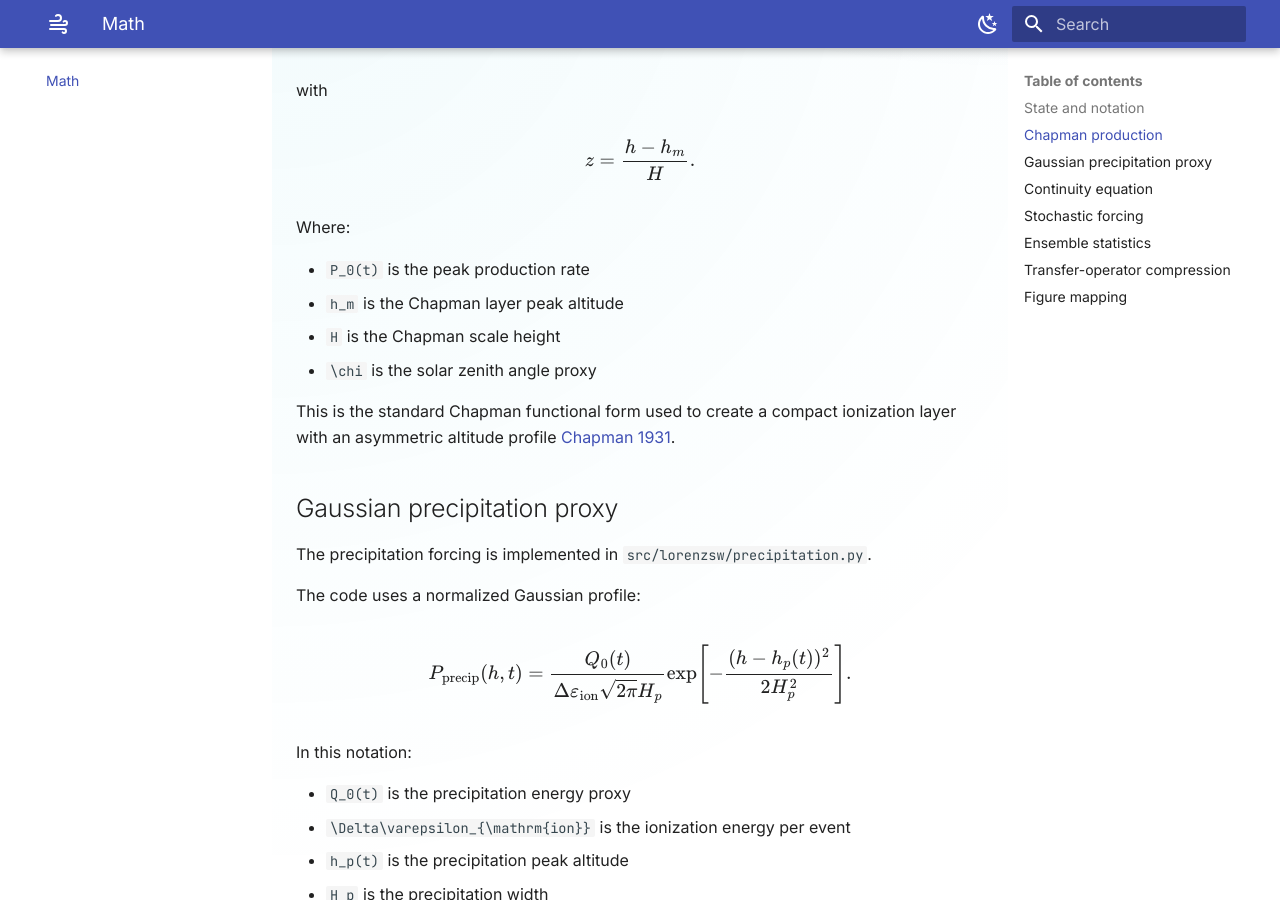
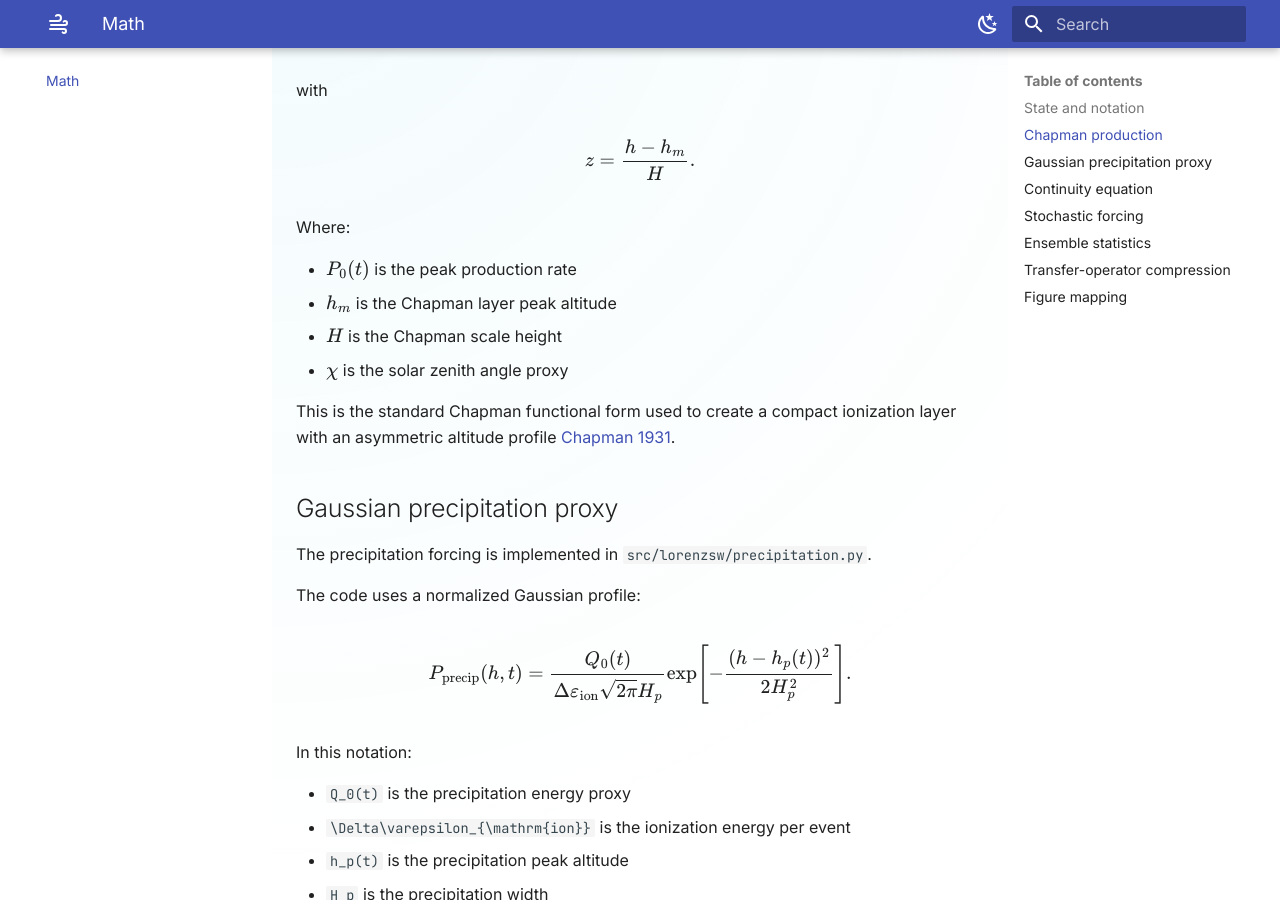
Before and after one commit to shibaji7/lorenz-sw-chaos, an MkDocs documentation site: the page built from docs/math_description.md, in a window 1280 px wide and 900 px high, scrolled down 1159 px. Built offline with MkDocs 1.6.1 and Material for MkDocs 9.7.7, drawn with Linux system fonts in a browser that asks for light colours.

Commit message:
Render math labels inline

```diff
--- a/docs/math_description.md
+++ b/docs/math_description.md
@@ -55,10 +55,10 @@ $$
 
 Where:
 
-- `P_0(t)` is the peak production rate
-- `h_m` is the Chapman layer peak altitude
-- `H` is the Chapman scale height
-- `\chi` is the solar zenith angle proxy
+- \(P_0(t)\) is the peak production rate
+- \(h_m\) is the Chapman layer peak altitude
+- \(H\) is the Chapman scale height
+- \(\chi\) is the solar zenith angle proxy
 
 This is the standard Chapman functional form used to create a compact ionization
 layer with an asymmetric altitude profile [Chapman 1931](references.md#chapman-1931).
```
